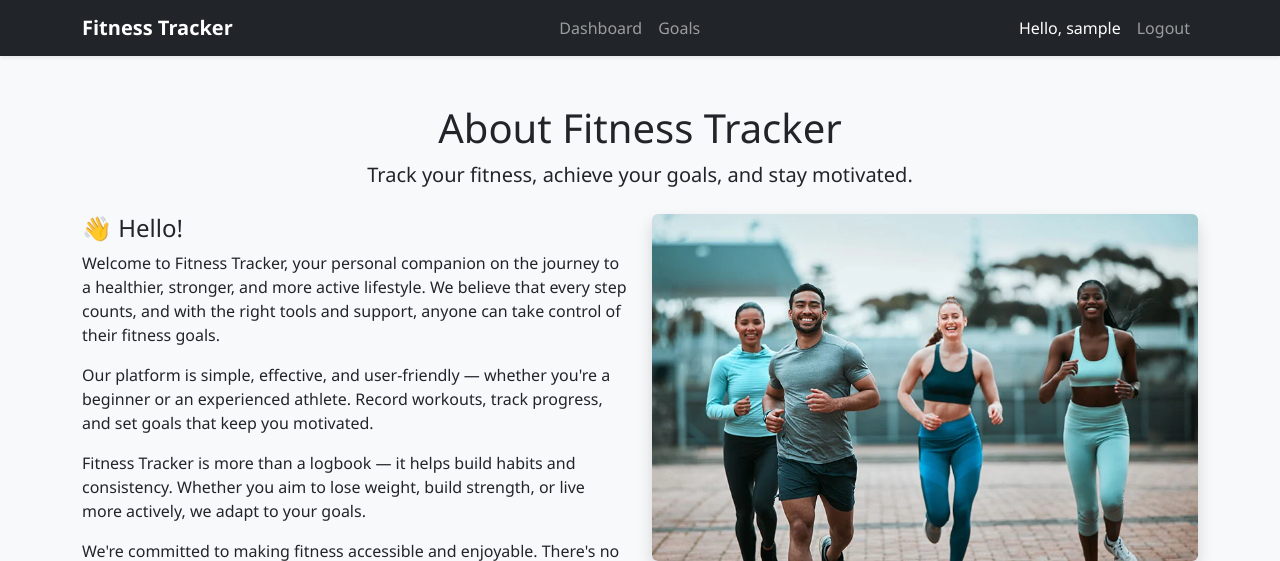
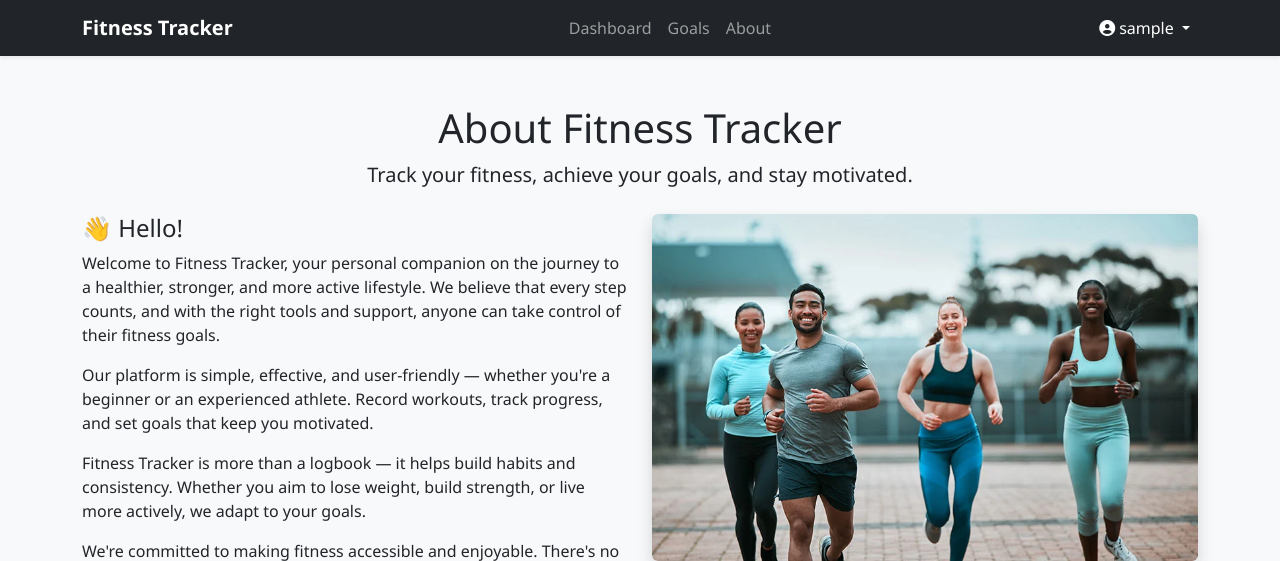
Before and after one commit to Mirul7066/fitness_tracker, a PHP site: page /about.php in a window 1280 px wide. Shown: the top 561 px of the page. Run offline with PHP 8.4, Linux system fonts and the light colour scheme; the visitor is signed in with stand-in values (Sample User, id 1).

Commit message:
make some changes

```diff
--- a/includes/header.php
+++ b/includes/header.php
@@ -9,10 +9,8 @@ if (session_status() === PHP_SESSION_NONE) {
     <meta charset="UTF-8">
     <title>Fitness Tracker</title>
 
-    <!-- Bootstrap CSS -->
     <link href="https://cdn.jsdelivr.net/npm/bootstrap@5.3.0/dist/css/bootstrap.min.css" rel="stylesheet">
-
-    <!-- Custom CSS -->
+    <link href="https://cdnjs.cloudflare.com/ajax/libs/font-awesome/6.5.0/css/all.min.css" rel="stylesheet">
     <link href="css/style.css" rel="stylesheet">
 </head>
 <body>
@@ -25,23 +23,27 @@ if (session_status() === PHP_SESSION_NONE) {
         </button>
 
         <div class="collapse navbar-collapse justify-content-between" id="navbarNav">
+
             <ul class="navbar-nav mx-auto">
-                <li class="nav-item">
-                    <a class="nav-link" href="view_entries.php">Dashboard</a>
-                </li>
-                <li class="nav-item">
-                    <a class="nav-link" href="goals.php">Goals</a>
+                <li class="nav-item"><a class="nav-link" href="view_entries.php">Dashboard</a></li>
+                <li class="nav-item"><a class="nav-link" href="goals.php">Goals</a></li>
+                <li class="nav-item"><a class="nav-link" href="about.php">About</a></li>
+            </ul>
+
+            <?php if (isset($_SESSION['username'])): ?>
+            <ul class="navbar-nav">
+                <li class="nav-item dropdown">
+                    <a class="nav-link dropdown-toggle text-white" href="#" id="userDropdown" role="button" data-bs-toggle="dropdown" aria-expanded="false">
+                        <i class="fas fa-user-circle me-1"></i><?= htmlspecialchars($_SESSION['username']) ?>
+                    </a>
+                    <ul class="dropdown-menu dropdown-menu-end" aria-labelledby="userDropdown">
+                        <li><a class="dropdown-item" href="edit_profile.php"><i class="fas fa-user-edit me-2"></i>Edit Profile</a></li>
+                        <li><hr class="dropdown-divider"></li>
+                        <li><a class="dropdown-item text-danger" href="logout.php"><i class="fas fa-sign-out-alt me-2"></i>Logout</a></li>
+                    </ul>
                 </li>
             </ul>
-
-            <ul class="navbar-nav">
-                <li class="nav-item">
-                    <span class="nav-link text-white">Hello, <?= htmlspecialchars($_SESSION['username']) ?></span>
-                </li>
-                <li class="nav-item">
-                    <a class="nav-link" href="logout.php">Logout</a>
-                </li>
-            </ul>
+            <?php endif; ?>
         </div>
     </div>
 </nav>
```
